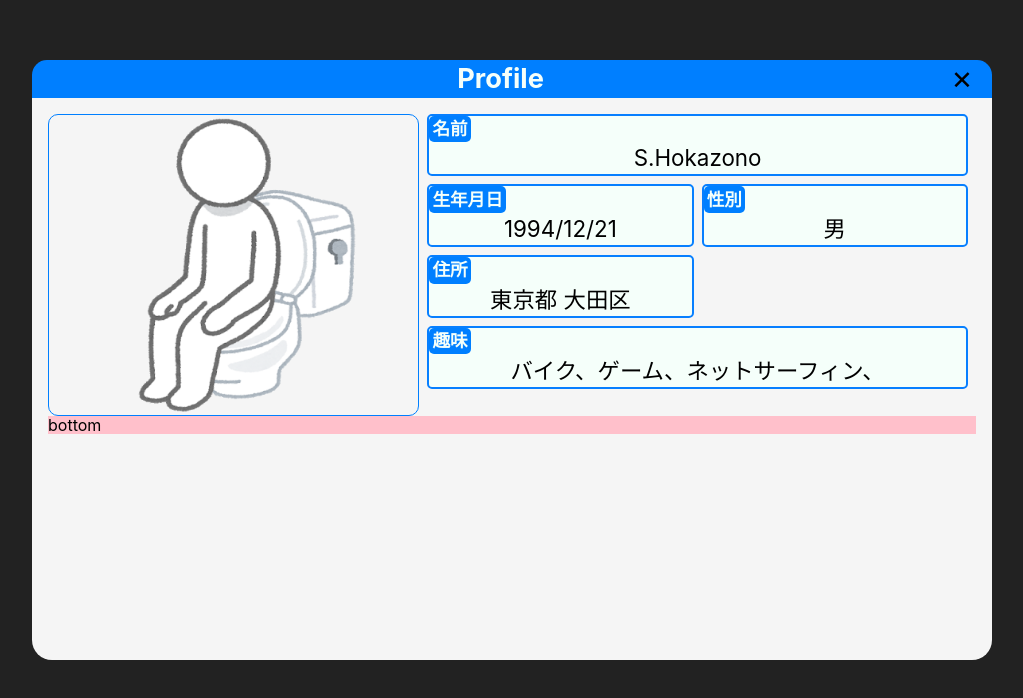
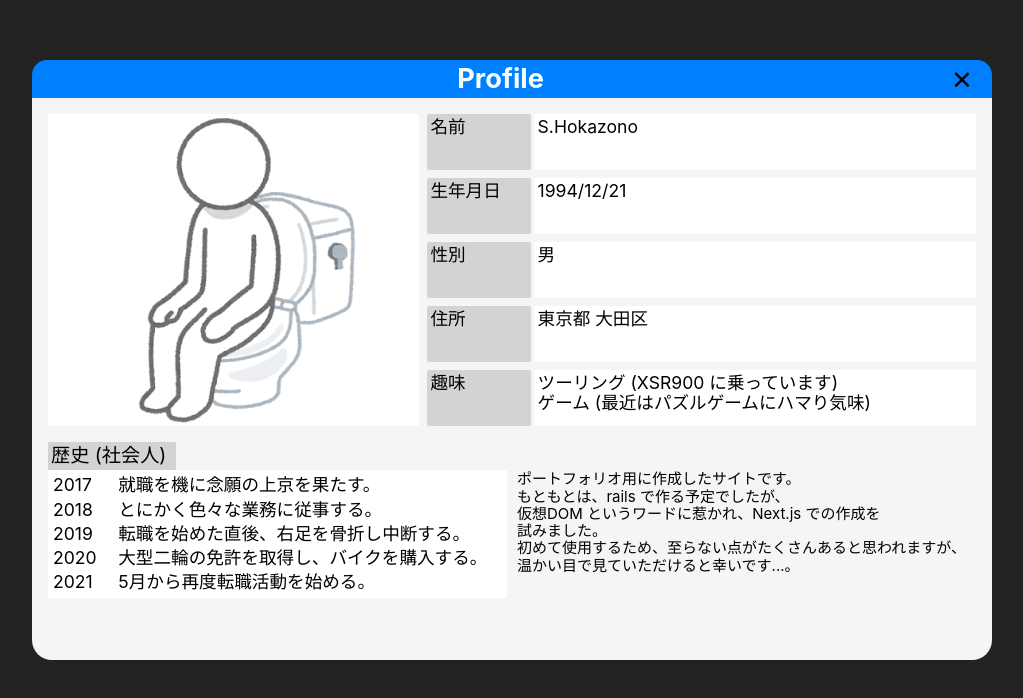
Before and after one commit to ShSato4JPN/my-portfolio-v1, a Next.js app: page /profile in a window 1280 px wide. Shown: the top 698 px of the page, without its empty margins (128-1151 px from the left). Built offline with nearby package versions, Linux system fonts and the light colour scheme.

Commit message:
プロフィール画面(仮)が完成。ここにこだわってもあまり意味がない！

```diff
--- a/pages/components/ProfileItem/ProfileItem.js
+++ b/pages/components/ProfileItem/ProfileItem.js
@@ -1,21 +1,20 @@
 import layout from './ProfileItem.module.css'
+import React from 'react'
 
 export default function ProfileItem ( props ) {
-  // const datas = props.data.split(',')
-  // let elm = <ul>
-  // datas.map( (item) => {
-  //   elm =
-  // })
+  const datas = props.data.split('\\n').map( (d, idx) => {
+    return (
+      <React.Fragment key={idx}>{d}<br /></React.Fragment>
+    )
+  })
 
   return (
     <div className={layout.profileitem}>
-      <div className={layout.profileItem_header}>
-        <div className={layout.profileItem_header_title}>
-          {props.title}
-        </div>
+      <div className={layout.profileItem_title}>
+        {props.title}
       </div>
       <div className={layout.profileItem_body}>
-        {props.data}
+        {datas}
       </div>
     </div>
   )
--- a/pages/components/ProfileItem/ProfileItem.module.css
+++ b/pages/components/ProfileItem/ProfileItem.module.css
@@ -1,26 +1,20 @@
 .profileitem {
-    background-color: mintcream;
-    border-radius: 5px;
-    border: 2px solid #077fff;
+    display: flex;
+    font-size: 1.1rem;
 }
 
-.profileItem_header {
-    display: flex;
-    flex-direction: row;
-}
-
-.profileItem_header_title {
+.profileItem_title {
+    width: 8rem;
     padding: 0.2rem;
-    color: mintcream;
-    background-color: #007fff;
-    border-radius: 5px;
-    font-size: 1.1rem;
-    font-weight: bold;
-    float: left;
+    background-color: lightgrey;
+    border-radius: 2px;
 }
 
 .profileItem_body {
-    font-size: 1.4rem;
+    width: 100%;
+    height: 3.5rem;
+    margin-left: 0.2rem;
     padding: 0.2rem;
-    text-align: center;
+    background-color: white;
+    border-radius: 2px;
 }
--- a/pages/profile/Profile.module.css
+++ b/pages/profile/Profile.module.css
@@ -1,8 +1,6 @@
 .profile {
     display: flex;
     flex-direction: column;
-    width: 100%;
-    height: 100%;
 }
 
 .profile_elem {
@@ -11,26 +9,50 @@
 
 .profile_top {
     width: 100%;
-    height: 60%;
     display: flex;
 }
 
 .profile_top_left {
-    border: 1px solid #007fff;
-    border-radius: 10px;
+    background-color: white;
+    border-radius: 2px;
     width: 40%;
-    height: 100%;
     display: flex;
     justify-content: center;
 }
 
 .profile_top_right {
     width: 60%;
-    padding: 0 0.5rem;
+    padding-left: 0.5rem;
 }
 
 .profile_bottom {
-    width: 100%;
-    height: 50%;
-    background-color: pink;
+    margin-top: 1rem;
 }
+
+.profile_bottom_head {
+    background-color: lightgrey;
+    width: 8rem;
+    height: 1.8rem;
+    padding-left: 3px;
+    padding-top: 2px;
+    border-radius: 2px 2px 0 0 ;
+    font-size: 1.2rem;
+}
+
+.profile_bottom_body {
+    display: flex;
+    font-size: 1.1rem;
+}
+
+.profile_bottom_body_left {
+    width: 50%;
+    padding: 2px;
+    border-radius: 0 2px 2px 2px;
+    background-color: white;
+    margin-right: 10px;
+}
+
+.profile_bottom_body_right {
+    width: 50%;
+    font-size: 15px;
+}
--- a/pages/profile/index.js
+++ b/pages/profile/index.js
@@ -17,7 +17,7 @@ export default function Profile () {
           <div className={`${layout.profile_top_left} ${layout.profile_top_elem}`}>
             <Image
               src="/profile_image.png"
-              height={300}
+              height={290}
               width={300}
               alt="Profile Image"
             />
@@ -29,30 +29,70 @@ export default function Profile () {
                   <ProfileItem title="名前" data="S.Hokazono" />
                 </div>
               </Grid>
-              <Grid item xs={6}>
+              <Grid item xs={12}>
                 <div>
                   <ProfileItem title="生年月日" data="1994/12/21" />
                 </div>
               </Grid>
-              <Grid item xs={6}>
+              <Grid item xs={12}>
                 <div>
                   <ProfileItem title="性別" data="男" />
                 </div>
               </Grid>
-              <Grid item xs={6}>
+              <Grid item xs={12}>
                 <div>
                   <ProfileItem title="住所" data="東京都 大田区" />
                 </div>
               </Grid>
               <Grid item xs={12}>
                 <div>
-                  <ProfileItem title="趣味" data="バイク、ゲーム、ネットサーフィン、" />
+                  <ProfileItem title="趣味" data="ツーリング (XSR900 に乗っています)\nゲーム (最近はパズルゲームにハマり気味)" />
                 </div>
               </Grid>
             </Grid>
           </div>
         </div>
-        <div className={`${layout.profile_bottom} ${layout.profile_elem}`}>bottom</div>
+        <div className={`${layout.profile_bottom} ${layout.profile_elem}`}>
+          <div className={layout.profile_bottom_head}>
+            歴史 (社会人)
+          </div>
+          <div className={layout.profile_bottom_body}>
+            <div className={layout.profile_bottom_body_left}>
+              <table>
+                <tbody>
+                  <tr>
+                    <td>2017　</td>
+                    <td>就職を機に念願の上京を果たす。</td>
+                  </tr>
+                  <tr>
+                    <td>2018　</td>
+                    <td>とにかく色々な業務に従事する。</td>
+                  </tr>
+                  <tr>
+                    <td>2019　</td>
+                    <td>転職を始めた直後、右足を骨折し中断する。</td>
+                  </tr>
+                  <tr>
+                    <td>2020　</td>
+                    <td>大型二輪の免許を取得し、バイクを購入する。</td>
+                  </tr>
+                  <tr>
+                    <td>2021　</td>
+                    <td>5月から再度転職活動を始める。</td>
+                  </tr>
+                </tbody>
+              </table>
+            </div>
+            <div className={layout.profile_bottom_body_right}>
+              ポートフォリオ用に作成したサイトです。<br />
+              もともとは、rails で作る予定でしたが、<br />
+              仮想DOM というワードに惹かれ、Next.js での作成を<br />
+              試みました。<br />
+              初めて使用するため、至らない点がたくさんあると思われますが、
+              温かい目で見ていただけると幸いです...。
+            </div>
+          </div>
+        </div>
       </div>
     </Browser>
   )
```
